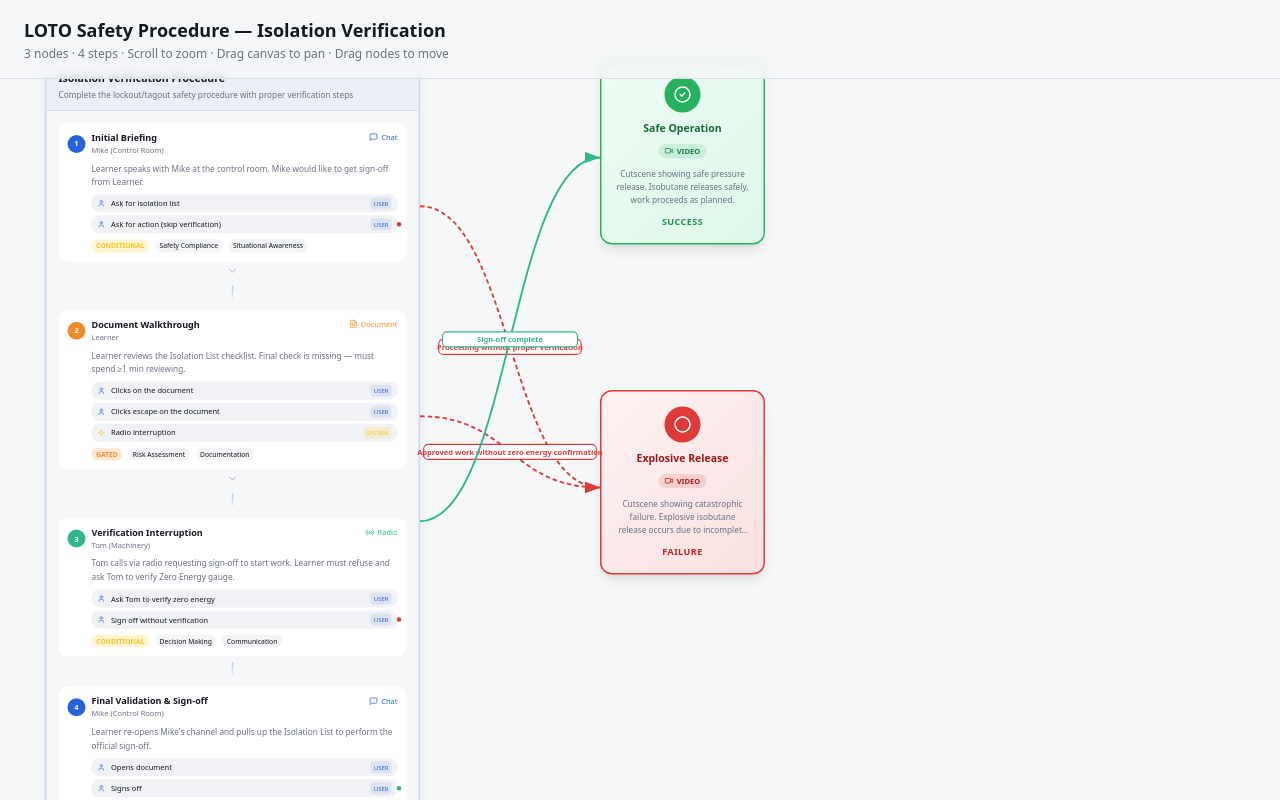
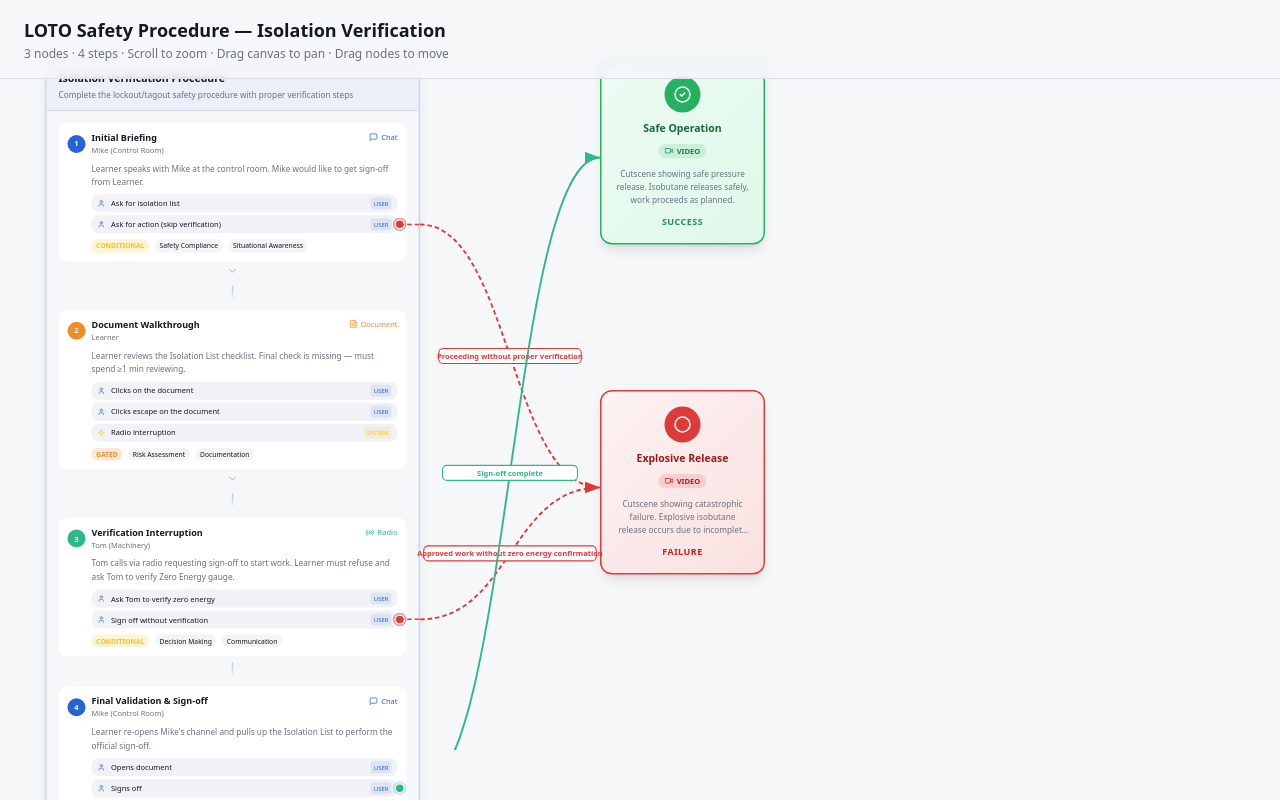
Before and after one commit to jesseddo/remix-of-flow-weaver, a React (Vite) app: page / in a window 1280 px wide. Built offline with nearby package versions, Linux system fonts and the light colour scheme; the HTML template or start-up script is replaced by a standard one.

Commit message:
combined steps into a single card
and also connected lines to the dot

```diff
--- a/src/components/FlowConnections.tsx
+++ b/src/components/FlowConnections.tsx
@@ -1,4 +1,5 @@
-import { ScenarioNode, OutcomeNode, ScenarioStep } from "@/types/scenario";
+import { useRef, useLayoutEffect, useEffect, useState } from "react";
+import { ScenarioNode, OutcomeNode } from "@/types/scenario";
 
 interface FlowConnectionsProps {
   scenarioNode: ScenarioNode;
@@ -8,22 +9,18 @@ interface FlowConnectionsProps {
 const SCENARIO_W = 500;
 const OUTCOME_H = 260;
 
-const HEADER_H = 60;
-const CONTENT_PADDING = 16;
-
 const getColor = (type: "success" | "failure" | "default") => {
   if (type === "success") return "hsl(160, 60%, 45%)";
   if (type === "failure") return "hsl(0, 72%, 55%)";
   return "hsl(220, 15%, 75%)";
 };
 
-const getMarkerId = (type: "success" | "failure" | "default") => {
-  return `arrow-${type}`;
-};
+const getMarkerId = (type: "success" | "failure" | "default") => `arrow-${type}`;
 
 interface Line {
-  x1: number;
-  y1: number;
+  dotX: number;
+  dotY: number;
+  exitX: number;
   x2: number;
   y2: number;
   color: string;
@@ -31,85 +28,178 @@ interface Line {
   type: "success" | "failure" | "default";
 }
 
-const calculateDecisionPointY = (stepIndex: number, decisionPointIndex: number, step: ScenarioStep): number => {
-  let cumulativeY = HEADER_H + CONTENT_PADDING;
-
-  for (let i = 0; i < stepIndex; i++) {
-    cumulativeY += 140;
-  }
-
-  const stepCardPadding = 12;
-  const titleRowHeight = 28;
-  const descriptionHeight = 40;
-  const decisionPointsLabelHeight = 0;
-  const decisionPointHeight = 26;
-
-  cumulativeY += stepCardPadding + titleRowHeight + descriptionHeight + decisionPointsLabelHeight;
-  cumulativeY += (decisionPointIndex * decisionPointHeight) + (decisionPointHeight / 2);
-
-  return cumulativeY;
+const linesMatch = (a: Line[], b: Line[]): boolean => {
+  if (a.length !== b.length) return false;
+  return a.every(
+    (l, i) =>
+      Math.abs(l.dotX - b[i].dotX) < 0.5 &&
+      Math.abs(l.dotY - b[i].dotY) < 0.5 &&
+      Math.abs(l.x2 - b[i].x2) < 0.5 &&
+      Math.abs(l.y2 - b[i].y2) < 0.5
+  );
 };
 
-const FlowConnections = ({ scenarioNode, outcomeNodes }: FlowConnectionsProps) => {
+const FlowConnections = ({
+  scenarioNode,
+  outcomeNodes,
+}: FlowConnectionsProps) => {
+  const svgRef = useRef<SVGSVGElement>(null);
+  const [lines, setLines] = useState<Line[]>([]);
+  const [, setTick] = useState(0);
+
+  const measureRef = useRef(() => {});
+  measureRef.current = () => {
+    const svgEl = svgRef.current;
+    if (!svgEl) return;
+
+    const svgRect = svgEl.getBoundingClientRect();
+    if (svgRect.width === 0 || svgRect.height === 0) return;
+
+    const scaleX = svgEl.clientWidth / svgRect.width;
+    const scaleY = svgEl.clientHeight / svgRect.height;
+    if (!isFinite(scaleX) || !isFinite(scaleY)) return;
+
     const outcomeMap = new Map(outcomeNodes.map((n) => [n.id, n]));
-  const lines: Line[] = [];
+    const newLines: Line[] = [];
+    const exitX = scenarioNode.position.x + SCENARIO_W;
 
-  scenarioNode.steps?.forEach((step: ScenarioStep, stepIndex: number) => {
+    scenarioNode.steps?.forEach((step, stepIndex) => {
       step.decisionPoints?.forEach((dp, dpIndex) => {
         if (!dp.connections) return;
+
+        const dotEl = document.querySelector(
+          `[data-dp-id="${stepIndex}-${dpIndex}"]`
+        );
+        if (!dotEl) return;
+
+        const dotRect = dotEl.getBoundingClientRect();
+        const dotX =
+          (dotRect.left + dotRect.width / 2 - svgRect.left) * scaleX;
+        const dotY =
+          (dotRect.top + dotRect.height / 2 - svgRect.top) * scaleY;
 
         dp.connections.forEach((connection) => {
           const target = outcomeMap.get(connection.targetNodeId);
           if (!target) return;
 
-        const x1 = scenarioNode.position.x + SCENARIO_W;
-        const y1 = scenarioNode.position.y + calculateDecisionPointY(stepIndex, dpIndex, step);
-
-        const x2 = target.position.x;
-        const y2 = target.position.y + OUTCOME_H / 2;
-
-        lines.push({
-          x1,
-          y1,
-          x2,
-          y2,
+          newLines.push({
+            dotX,
+            dotY,
+            exitX,
+            x2: target.position.x,
+            y2: target.position.y + OUTCOME_H / 2,
             color: getColor(connection.type),
             label: connection.label,
-          type: connection.type
+            type: connection.type,
           });
         });
       });
     });
 
+    setLines((prev) => (linesMatch(prev, newLines) ? prev : newLines));
+  };
+
+  // Re-measure on every render to catch layout shifts.
+  // linesMatch prevents infinite re-render loops.
+  // eslint-disable-next-line react-hooks/exhaustive-deps
+  useLayoutEffect(() => {
+    measureRef.current();
+  });
+
+  // Re-measure after fonts finish loading, on window resize,
+  // and periodically during mount to catch late layout shifts.
+  useEffect(() => {
+    const bump = () => setTick((n) => n + 1);
+
+    document.fonts.ready.then(bump);
+    window.addEventListener("resize", bump);
+
+    const t1 = setTimeout(bump, 100);
+    const t2 = setTimeout(bump, 500);
+
+    return () => {
+      window.removeEventListener("resize", bump);
+      clearTimeout(t1);
+      clearTimeout(t2);
+    };
+  }, []);
+
   return (
-    <svg className="absolute inset-0 w-full h-full pointer-events-none" style={{ zIndex: 20 }}>
+    <svg
+      ref={svgRef}
+      className="absolute inset-0 w-full h-full pointer-events-none"
+      style={{ zIndex: 20 }}
+    >
       <defs>
-        <marker id="arrow-success" markerWidth="8" markerHeight="6" refX="8" refY="3" orient="auto">
+        <marker
+          id="arrow-success"
+          markerWidth="8"
+          markerHeight="6"
+          refX="8"
+          refY="3"
+          orient="auto"
+        >
           <path d="M0,0 L8,3 L0,6" fill="hsl(160,60%,45%)" />
         </marker>
-        <marker id="arrow-failure" markerWidth="8" markerHeight="6" refX="8" refY="3" orient="auto">
+        <marker
+          id="arrow-failure"
+          markerWidth="8"
+          markerHeight="6"
+          refX="8"
+          refY="3"
+          orient="auto"
+        >
           <path d="M0,0 L8,3 L0,6" fill="hsl(0,72%,55%)" />
         </marker>
-        <marker id="arrow-default" markerWidth="8" markerHeight="6" refX="8" refY="3" orient="auto">
+        <marker
+          id="arrow-default"
+          markerWidth="8"
+          markerHeight="6"
+          refX="8"
+          refY="3"
+          orient="auto"
+        >
           <path d="M0,0 L8,3 L0,6" fill="hsl(220,15%,75%)" />
         </marker>
       </defs>
+
       {lines.map((line, i) => {
-        const midX = (line.x1 + line.x2) / 2;
+        const midX = (line.exitX + line.x2) / 2;
         const markerId = getMarkerId(line.type);
-        const labelY = (line.y1 + line.y2) / 2;
+        const labelY = (line.dotY + line.y2) / 2;
         const labelWidth = Math.max(180, line.label.length * 5);
 
         return (
           <g key={i}>
+            <circle
+              cx={line.dotX}
+              cy={line.dotY}
+              r={8}
+              fill="none"
+              stroke={line.color}
+              strokeWidth={1.5}
+              opacity={0.4}
+            />
+
+            <line
+              x1={line.dotX}
+              y1={line.dotY}
+              x2={line.exitX}
+              y2={line.dotY}
+              stroke={line.color}
+              strokeWidth={2}
+              strokeDasharray={line.type === "failure" ? "6 4" : undefined}
+            />
+
             <path
-              d={`M${line.x1},${line.y1} C${midX},${line.y1} ${midX},${line.y2} ${line.x2},${line.y2}`}
+              d={`M${line.exitX},${line.dotY} C${midX},${line.dotY} ${midX},${line.y2} ${line.x2},${line.y2}`}
               fill="none"
               stroke={line.color}
               strokeWidth={2.5}
               strokeDasharray={line.type === "failure" ? "6 4" : undefined}
               markerEnd={`url(#${markerId})`}
             />
+
             <rect
               x={midX - labelWidth / 2}
               y={labelY - 10}
--- a/src/components/NodeCard.tsx
+++ b/src/components/NodeCard.tsx
@@ -90,13 +90,21 @@ const StepRow = ({ step, index }: { step: ScenarioStep; index: number }) => {
                 </span>
                 {dp.connections && dp.connections.length > 0 && (
                   <div
-                    className="absolute -right-[7px] top-1/2 -translate-y-1/2 w-2.5 h-2.5 rounded-full border-2 border-background"
+                    data-dp-id={`${index}-${i}`}
+                    className="absolute -right-[10px] top-1/2 -translate-y-1/2 w-3.5 h-3.5 rounded-full border-2 border-background"
                     style={{
                       background: dp.connections.some(c => c.type === "failure")
                         ? "hsl(0, 72%, 55%)"
                         : dp.connections.some(c => c.type === "success")
                         ? "hsl(160, 60%, 45%)"
                         : "hsl(220, 15%, 75%)",
+                      boxShadow: `0 0 0 2px ${
+                        dp.connections.some(c => c.type === "failure")
+                          ? "hsla(0, 72%, 55%, 0.3)"
+                          : dp.connections.some(c => c.type === "success")
+                          ? "hsla(160, 60%, 45%, 0.3)"
+                          : "hsla(220, 15%, 75%, 0.3)"
+                      }`,
                     }}
                   />
                 )}
```
Lines whose indentation alone changed are shown as unchanged.
